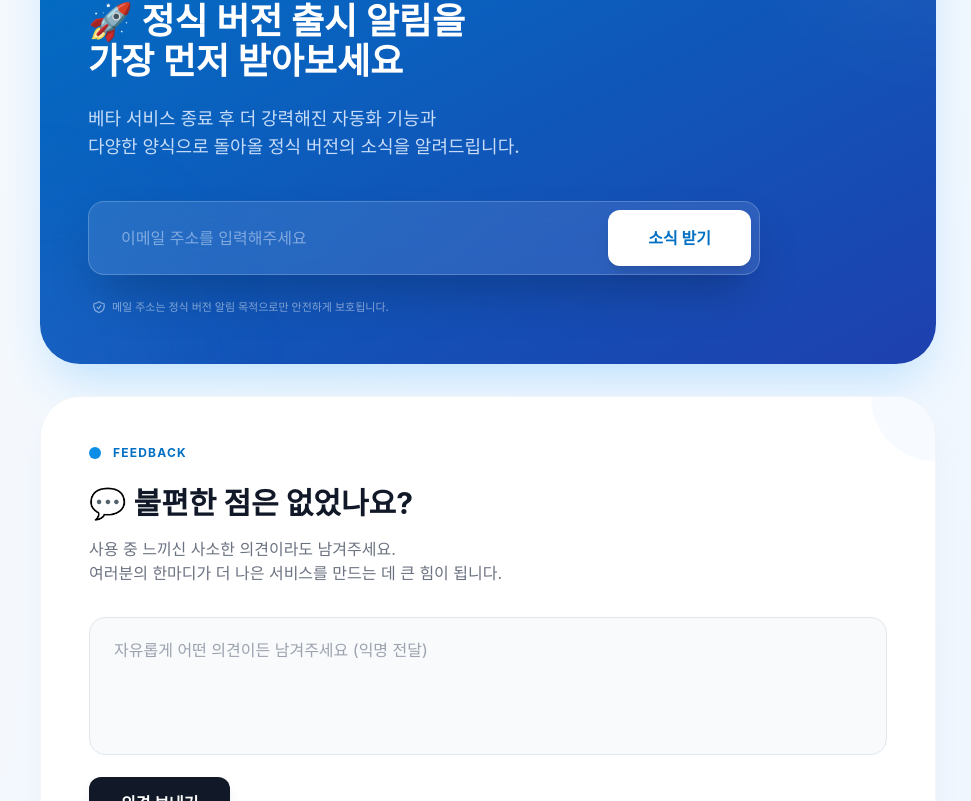
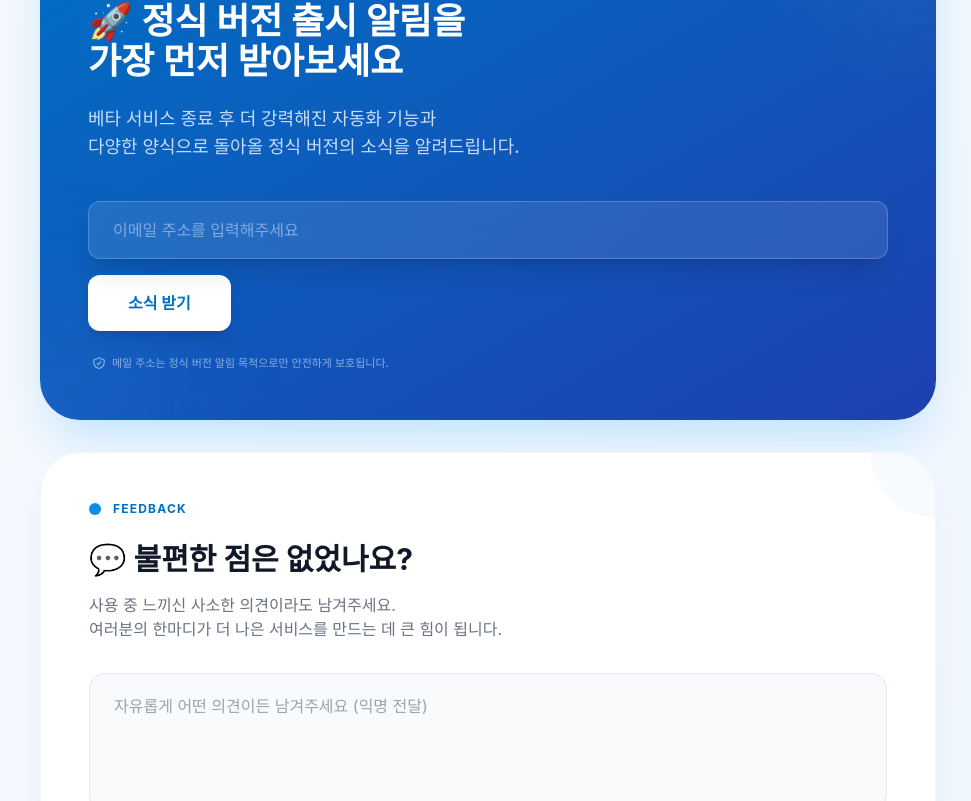
Before and after one commit to roddbstn/label_maker, a Next.js app: page / in a window 1280 px wide. Shown: the part 1531-2332 px from the top of the page, without its empty margins (152-1123 px from the left). Built offline with nearby package versions, Linux system fonts and the light colour scheme.

Commit message:
style: align waitlist notification form with feedback section layout

```diff
--- a/src/app/page.tsx
+++ b/src/app/page.tsx
@@ -124,23 +124,23 @@ export default function Home() {
                         <div className="inline-block px-4 py-1.5 bg-white/20 backdrop-blur-md rounded-full text-xs font-bold tracking-widest mb-6 border border-white/30">
                             BETA VERSION
                         </div>
-                        <h3 className="text-2xl sm:text-4xl font-bold mb-6 leading-tight max-w-2xl">🚀 정식 버전 출시 알림을<br className="hidden sm:block" /> 가장 먼저 받아보세요</h3>
-                        <p className="text-blue-100/90 text-lg mb-10 font-medium max-w-2xl">
+                        <h3 className="text-2xl sm:text-4xl font-bold mb-6 leading-tight">🚀 정식 버전 출시 알림을<br className="hidden sm:block" /> 가장 먼저 받아보세요</h3>
+                        <p className="text-blue-100/90 text-lg mb-10 font-medium">
                             베타 서비스 종료 후 더 강력해진 자동화 기능과<br /> 다양한 양식으로 돌아올 정식 버전의 소식을 알려드립니다.
                         </p>
 
                         <form
-                            className="bg-white/10 backdrop-blur-xl border border-white/20 p-2 rounded-2xl flex flex-col sm:flex-row gap-3 shadow-2xl max-w-2xl"
                             onSubmit={(e) => {
                                 e.preventDefault();
                                 alert('감사합니다! 정식 버전 출시 소식을 이메일로 보내드리겠습니다.');
                             }}
+                            className="space-y-4"
                         >
                             <input
                                 type="email"
                                 required
                                 placeholder="이메일 주소를 입력해주세요"
-                                className="flex-1 px-6 py-4 rounded-xl bg-transparent text-white placeholder:text-blue-100/50 focus:outline-none"
+                                className="w-full px-6 py-4 rounded-xl bg-white/10 backdrop-blur-xl border border-white/20 text-white placeholder:text-blue-100/50 focus:outline-none focus:ring-2 focus:ring-white/20 transition-all shadow-xl"
                             />
                             <button
                                 type="submit"
```
